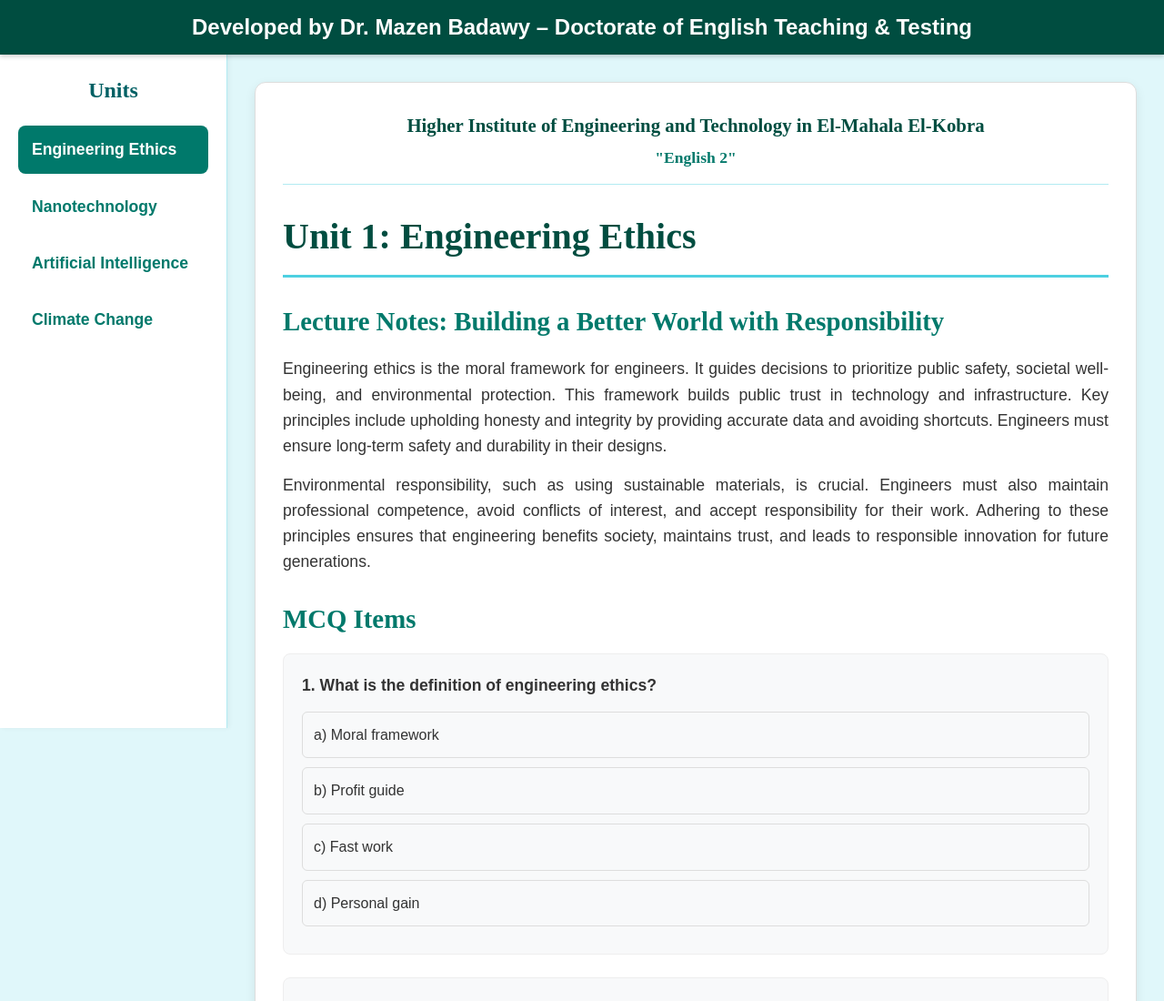
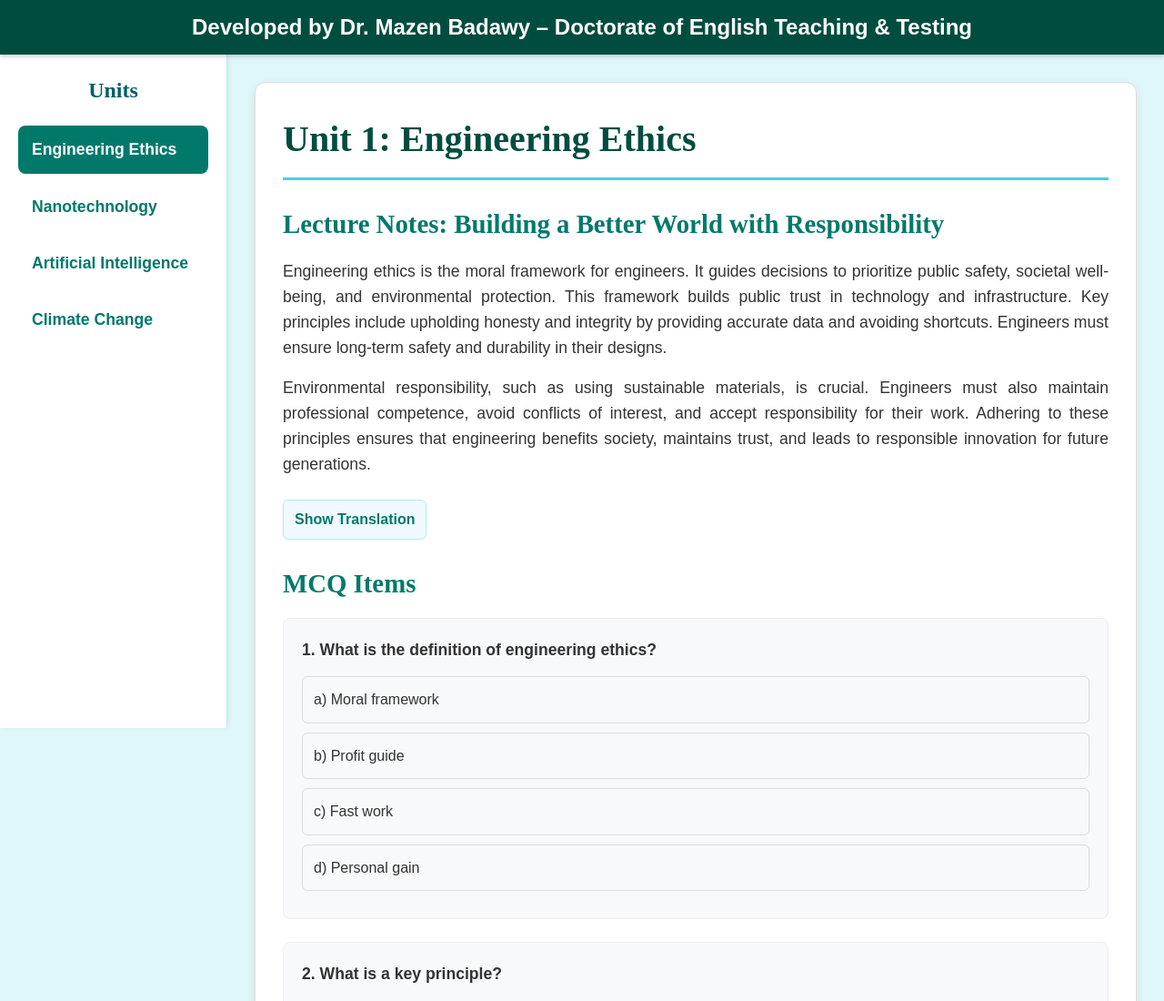
Before and after one commit to Mazenegykfs/HIET-Mahala, a plain HTML site: page index.html in a window 1280 px wide. Shown: the top 1100 px of the page at 91% size. Drawn offline with Linux system fonts and the light colour scheme.

Commit message:
Update index.html

```diff
--- a/index.html
+++ b/index.html
@@ -247,28 +247,8 @@
             margin-top: 10px;
             border-radius: 6px;
         }
+        /* --- END OF ADDED STYLES --- */
 
-        /* --- ADDED INSTITUTE TITLE STYLES --- */
-        .institute-title {
-            text-align: center;
-            color: #004D40; /* Dark professional color */
-            margin-bottom: 25px;
-            padding-bottom: 15px;
-            border-bottom: 1px solid #B2EBF2;
-        }
-        .institute-title h3 {
-            font-size: 1.3em;
-            font-weight: bold;
-            margin-bottom: 5px;
-            font-family: 'Times New Roman', serif;
-        }
-        .institute-title p {
-            font-size: 1.1em;
-            font-weight: bold;
-            color: #00796B; /* Sub-color */
-            font-family: 'Times New Roman', serif;
-        }
-        /* --- END OF ADDED STYLES --- */
 
         /* Responsive Design */
         @media (max-width: 768px) {
@@ -322,11 +302,7 @@
 
         <!-- Unit 1: Engineering Ethics -->
         <section id="unit1" class="visible">
-            <!-- ADDED INSTITUTE TITLE -->
-            <div class="institute-title">
-                <h3>Higher Institute of Engineering and Technology in El-Mahala El-Kobra</h3>
-                <p>"English 2"</p>
-            </div>
+
             <h1>Unit 1: Engineering Ethics</h1>
 
             <h2>Lecture Notes: Building a Better World with Responsibility</h2>
@@ -335,6 +311,13 @@
                 <p>Engineering ethics is the moral framework for engineers. It guides decisions to prioritize public safety, societal well-being, and environmental protection. This framework builds public trust in technology and infrastructure. Key principles include upholding honesty and integrity by providing accurate data and avoiding shortcuts. Engineers must ensure long-term safety and durability in their designs.</p>
                 <p>Environmental responsibility, such as using sustainable materials, is crucial. Engineers must also maintain professional competence, avoid conflicts of interest, and accept responsibility for their work. Adhering to these principles ensures that engineering benefits society, maintains trust, and leads to responsible innovation for future generations.</p>
             </div>
+            <!-- ADDED LECTURE TRANSLATION DROP SECTION -->
+            <details class="translation-drop" style="margin-bottom: 25px;">
+                <summary>Show Translation</summary>
+                <p class="arabic-text" dir="rtl" style="margin-top: 10px; text-align: right; font-style: normal;">
+                    أخلاقيات الهندسة هي الإطار الأخلاقي للمهندسين. إنها توجه القرارات لإعطاء الأولوية للسلامة العامة، ورفاهية المجتمع، وحماية البيئة. يبني هذا الإطار ثقة الجمهور في التكنولوجيا والبنية التحتية. تشمل المبادئ الأساسية التمسك بالصدق والنزاهة من خلال تقديم بيانات دقيقة وتجنب الاختصارات. يجب على المهندسين ضمان السلامة والمتانة على المدى الطويل في تصميماتهم. تعد المسؤولية البيئية، مثل استخدام المواد المستدامة، أمراً بالغ الأهمية. يجب على المهندسين أيضًا الحفاظ على الكفاءة المهنية، وتجنب تضارب المصالح، وقبول المسؤولية عن عملهم. يضمن الالتزام بهذه المبادئ أن تفيد الهندسة المجتمع، وتحافظ على الثقة، وتؤدي إلى ابتكار مسؤول للأجيال القادمة.
+                </p>
+            </details>
 
             <h2>MCQ Items</h2>
             <div class="mcq-section">
@@ -423,11 +406,7 @@
 
         <!-- Unit 2: Nanotechnology -->
         <section id="unit2"> <!-- RE-ADDED UNIT 2 -->
-            <!-- ADDED INSTITUTE TITLE -->
-            <div class="institute-title">
-                <h3>Higher Institute of Engineering and Technology in El-Mahala El-Kobra</h3>
-                <p>"English 2"</p>
-            </div>
+
             <h1>Unit 2: Nanotechnology</h1>
 
             <h2>Lecture Notes</h2>
@@ -436,6 +415,13 @@
                 <p>Nanotechnology is the study and use of extremely small things, controlling matter at the nanoscale (1 to 100 nanometers). Its goal is to create new materials and devices with unique properties not found in larger forms. For example, materials can be made stronger, lighter, or better at conducting electricity.</p>
                 <p>This field is revolutionizing many industries. In electronics, it leads to smaller, faster devices. In medicine, it allows for targeted drug delivery and new diagnostic tools. However, nanotechnology also presents challenges. The new properties of nanomaterials could have unintended consequences or potential risks for health and the environment. Careful research is needed to understand these risks and ensure safe development.</p>
             </div>
+            <!-- ADDED LECTURE TRANSLATION DROP SECTION -->
+            <details class="translation-drop" style="margin-bottom: 25px;">
+                <summary>Show Translation</summary>
+                <p class="arabic-text" dir="rtl" style="margin-top: 10px; text-align: right; font-style: normal;">
+                    تكنولوجيا النانو هي دراسة واستخدام الأشياء الصغيرة للغاية، والتحكم في المادة على مقياس النانو (من 1 إلى 100 نانومتر). هدفها هو إنشاء مواد وأجهزة جديدة ذات خصائص فريدة لا توجد في الأشكال الأكبر. على سبيل المثال، يمكن جعل المواد أقوى أو أخف وزناً أو أفضل في توصيل الكهرباء. هذا المجال يحدث ثورة في العديد من الصناعات. في الإلكترونيات، يؤدي إلى أجهزة أصغر وأسرع. في الطب، يسمح بتوصيل الأدوية الموجه وأدوات تشخيصية جديدة. ومع ذلك، تمثل تكنولوجيا النانو أيضًا تحديات. يمكن أن يكون للخصائص الجديدة للمواد النانوية عواقب غير مقصودة أو مخاطر محتملة على الصحة والبيئة. هناك حاجة إلى بحث دقيق لفهم هذه المخاطر وضمان التنمية الآمنة.
+                </p>
+            </details>
 
             <h2>MCQ Items</h2>
             <div class="mcq-section">
@@ -524,11 +510,7 @@
 
         <!-- Unit 3: Artificial Intelligence -->
         <section id="unit3">
-            <!-- ADDED INSTITUTE TITLE -->
-            <div class="institute-title">
-                <h3>Higher Institute of Engineering and Technology in El-Mahala El-Kobra</h3>
-                <p>"English 2"</p>
-            </div>
+
             <h1>Unit 3: Artificial Intelligence</h1>
 
             <h2>Lecture Notes</h2>
@@ -537,6 +519,13 @@
                 <p>Artificial intelligence (AI) involves computer systems that perform tasks requiring human intelligence, like learning and problem-solving. AI is already impacting daily life and can revolutionize industries like healthcare and transportation.</p>
                 <p>A major advantage is efficiency. AI can analyze vast data amounts quickly and accurately, reducing errors. It can also perform dangerous or monotonous tasks and improve product quality by optimizing processes. However, AI has disadvantages. A key concern is job replacement, leading to unemployment. There is also potential for malicious use, like cyberattacks, or spreading misinformation. Ethical concerns include AI perpetuating biases or making decisions that conflict with human values. Balancing AI's benefits against its risks is crucial for a positive societal impact.</p>
             </div>
+            <!-- ADDED LECTURE TRANSLATION DROP SECTION -->
+            <details class="translation-drop" style="margin-bottom: 25px;">
+                <summary>Show Translation</summary>
+                <p class="arabic-text" dir="rtl" style="margin-top: 10px; text-align: right; font-style: normal;">
+                    يشمل الذكاء الاصطناعي (AI) أنظمة الكمبيوتر التي تؤدي مهام تتطلب ذكاءً بشريًا، مثل التعلم وحل المشكلات. يؤثر الذكاء الاصطناعي بالفعل على الحياة اليومية ويمكن أن يحدث ثورة في صناعات مثل الرعاية الصحية والنقل. الميزة الرئيسية هي الكفاءة. يمكن للذكاء الاصطناعي تحليل كميات هائلة من البيانات بسرعة ودقة، مما يقلل الأخطاء. يمكنه أيضًا أداء مهام خطيرة أو رتيبة وتحسين جودة المنتج عن طريق تحسين العمليات. ومع ذلك، للذكاء الاصطناعي عيوب. مصدر القلق الرئيسي هو استبدال الوظائف، مما يؤدي إلى البطالة. هناك أيضًا احتمال للاستخدام الضار، مثل الهجمات الإلكترونية أو نشر معلومات مضللة. تشمل المخاوف الأخلاقية ترسيخ الذكاء الاصطناعي للتحيزات أو اتخاذ قرارات تتعارض مع القيم الإنسانية. يعد تحقيق التوازن بين فوائد الذكاء الاصطناعي ومخاطره أمرًا بالغ الأهمية لتحقيق تأثير مجتمعي إيجابي.
+                </p>
+            </details>
 
             <h2>MCQ Items</h2>
             <div class="mcq-section">
@@ -625,11 +614,7 @@
 
         <!-- Unit 4: Climate Change -->
         <section id="unit4"> <!-- RE-ADDED UNIT 4 -->
-            <!-- ADDED INSTITUTE TITLE -->
-            <div class="institute-title">
-                <h3>Higher Institute of Engineering and Technology in El-Mahala El-Kobra</h3>
-                <p>"English 2"</p>
-            </div>
+
             <h1>Unit 4: Climate Change</h1>
 
             <h2>Lecture Notes: The Challenges and Possible Solutions</h2>
@@ -638,6 +623,13 @@
                 <p>Climate change is a pressing global issue, referring to the long-term warming of the planet. This change is caused primarily by an increase in greenhouse gases, like carbon dioxide, in the atmosphere. These gases trap heat from the sun. The main source of this increase is human activity, especially the burning of fossil fuels and deforestation.</p>
                 <p>The effects are wide-ranging, including rising sea levels, more frequent and severe natural disasters like floods and droughts, and potential food and water shortages. To address climate change, we must reduce greenhouse gas emissions. This can be done by transitioning to renewable energy sources, improving energy efficiency, and protecting forests. Individual actions, like using public transport, also help. Acting now is urgent to protect the planet.</p>
             </div>
+            <!-- ADDED LECTURE TRANSLATION DROP SECTION -->
+            <details class="translation-drop" style="margin-bottom: 25px;">
+                <summary>Show Translation</summary>
+                <p class="arabic-text" dir="rtl" style="margin-top: 10px; text-align: right; font-style: normal;">
+                    تغير المناخ قضية عالمية ملحة، تشير إلى الاحترار طويل الأمد للكوكب. هذا التغيير ناتج بشكل أساسي عن زيادة غازات الدفيئة، مثل ثاني أكسيد الكربون، في الغلاف الجوي. هذه الغازات تحبس الحرارة من الشمس. المصدر الرئيسي لهذه الزيادة هو النشاط البشري، وخاصة حرق الوقود الأحفوري وإزالة الغابات. الآثار واسعة النطاق، بما في ذلك ارتفاع مستويات سطح البحر، والكوارث الطبيعية الأكثر تواتراً وشدة مثل الفيضانات والجفاف، ونقص الغذاء والماء المحتمل. لمعالجة تغير المناخ، يجب علينا تقليل انبعاثات غازات الدفيئة. يمكن القيام بذلك عن طريق التحول إلى مصادر الطاقة المتجددة، وتحسين كفاءة الطاقة، وحماية الغابات. الإجراءات الفردية، مثل استخدام وسائل النقل العام، تساعد أيضًا. التحرك الآن أمر عاجل لحماية الكوكب.
+                </p>
+            </details>
 
             <h2>MCQ Items</h2>
             <div class="mcq-section">
@@ -788,7 +780,7 @@
 
                         if (isCorrect) {
                             clickedOption.classList.add('correct');
-                        } else {
+G                        } else {
                             clickedOption.classList.add('incorrect');
                             // Optionally, show the correct answer
                             const correctOption = optionsList.querySelector('li[data-correct="true"]');
```
